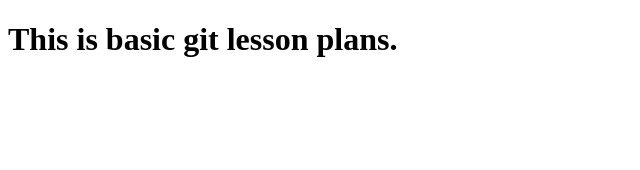
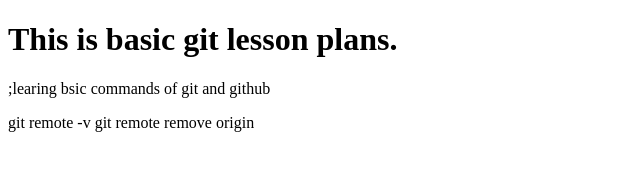
Before and after one commit to Shishir-8/learn-github, a plain HTML site: page index.html in a window 1280 px wide. Shown: the whole page, without its empty margins (0-640 px from the left). Drawn offline with Linux system fonts and the light colour scheme.

Commit message:
added some text

```diff
--- a/index.html
+++ b/index.html
@@ -7,6 +7,10 @@
 </head>
 <body>
     <h1>This is basic git lesson plans.</h1>
+    <p>;learing bsic commands of git and github</p>
 
 </body>
 </html>
+
+git remote -v
+git remote remove origin
```
